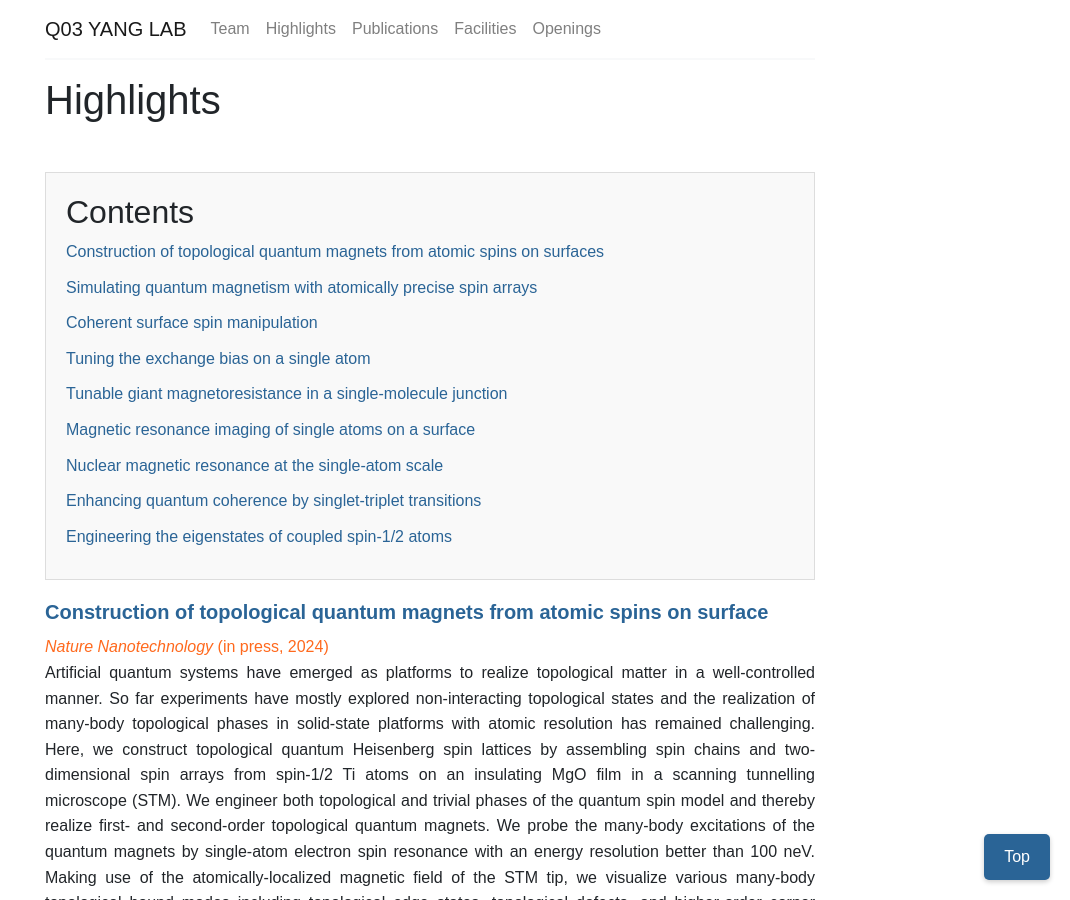
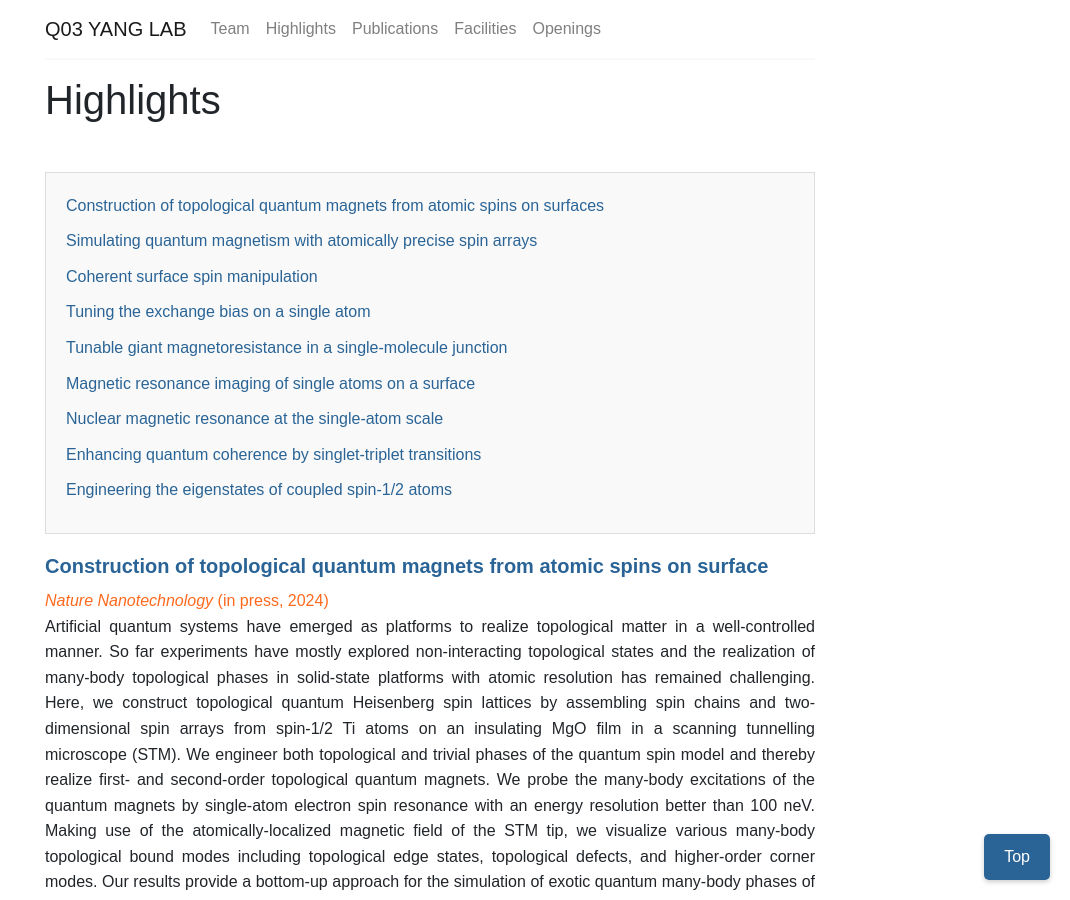
Before and after one commit to ZoomWuun/Q03i, a Jekyll site: the page built from _pages/highlights.html, in a window 1280 px wide and 900 px high. Shown: the whole window, without its empty margins (210-1280 px from the left). Built offline with Jekyll 4.4.1, drawn with Linux system fonts in a browser that asks for light colours.

Commit message:
Add files via upload

```diff
--- a/_pages/highlights.html
+++ b/_pages/highlights.html
@@ -90,7 +90,6 @@ permalink: /highlights/
 
 <body>
         <div class="toc">
-            <h2>Contents</h2>
             <a href="#Nanotechnology_2024">Construction of topological quantum magnets from atomic spins on surfaces</a>
             <a href="#NatureCommunications_2021">Simulating quantum magnetism with atomically precise spin arrays</a>
             <a href="#Science_2019">Coherent surface spin manipulation</a>
```
